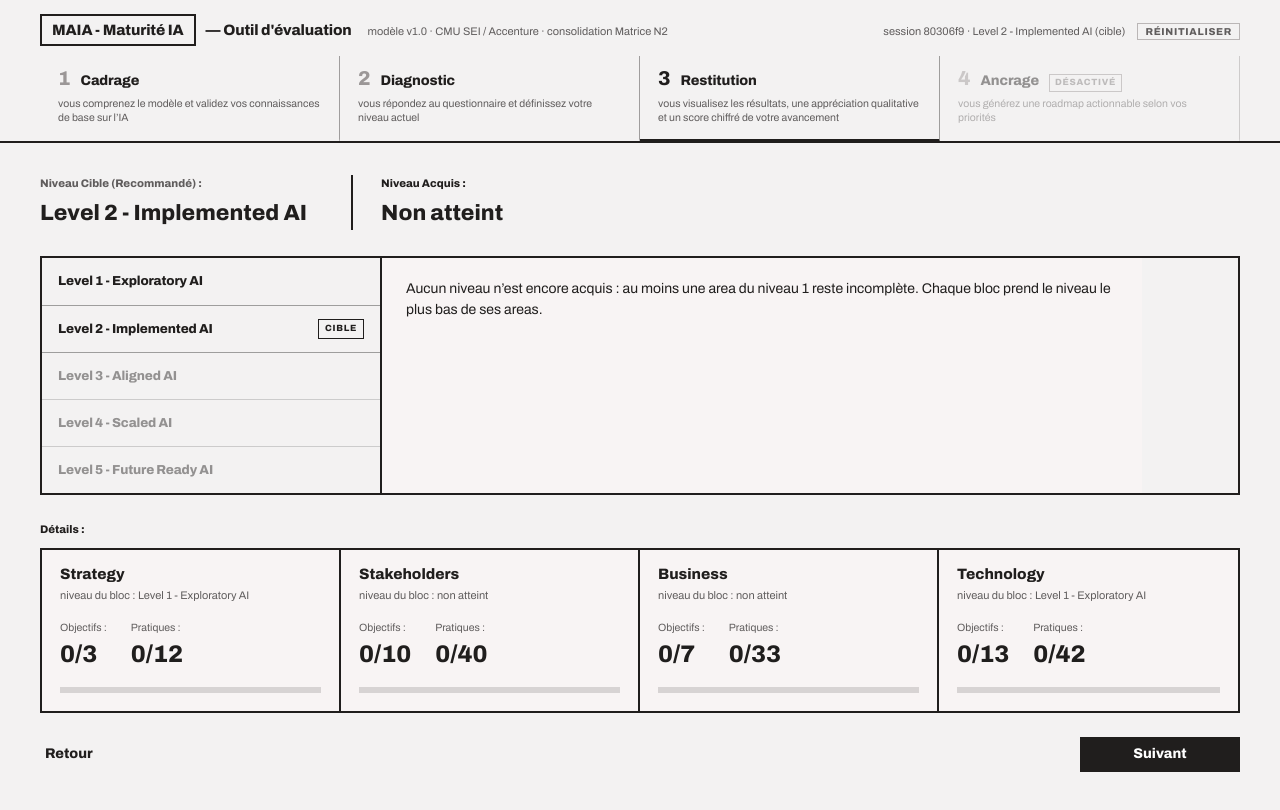
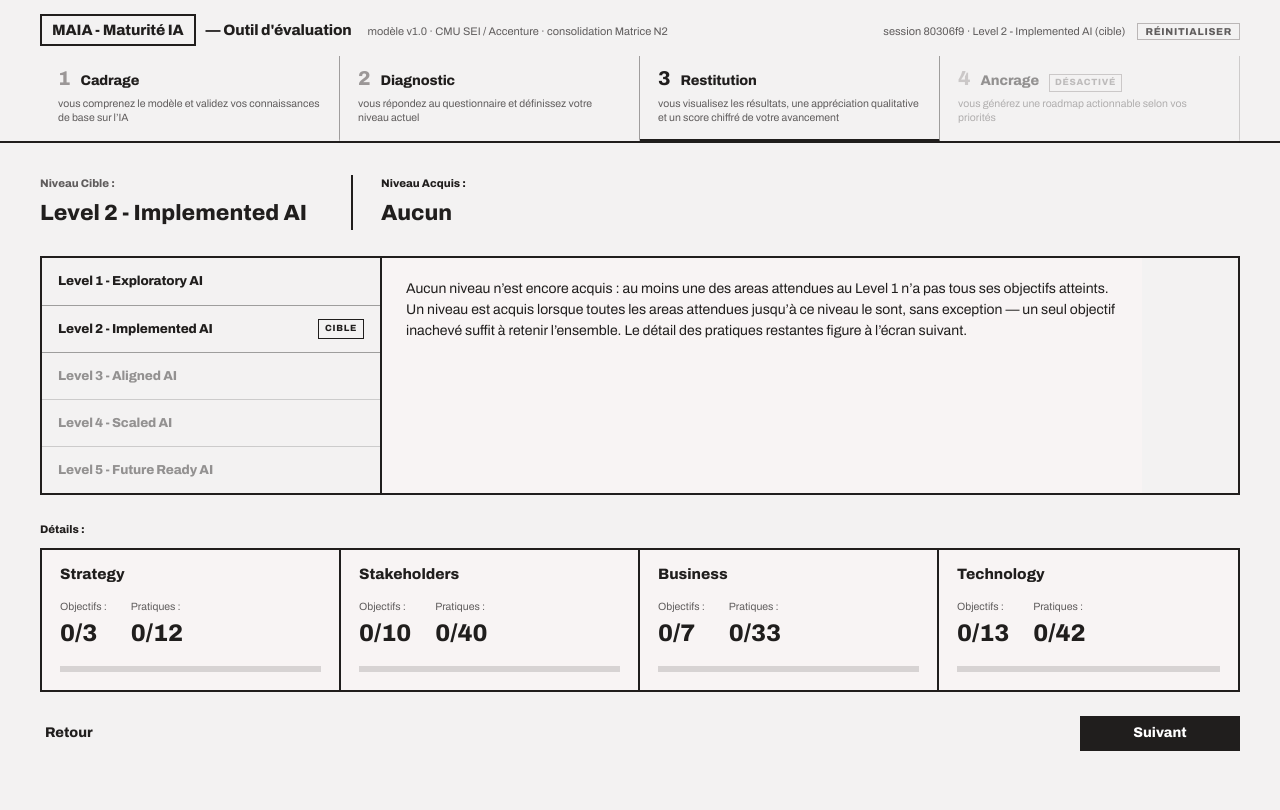
Before and after one commit to saveriomartini/tb-maturite-ia, a Vue app: page / in a window 1280 px wide. Both pictures are taken after a click on the button 790 px from the left and 99 px from the top of the page. Shown: the top 810 px of the page. Built offline with nearby package versions, Linux system fonts and the light colour scheme.

Commit message:
feat: update maturity tool and UI elements for clarity and consistency

```diff
--- a/src/components/LevelSummary.vue
+++ b/src/components/LevelSummary.vue
@@ -1,6 +1,6 @@
 <template>
   <div class="summary">
-    <p class="summary__item"><span class="summary__key">Niveau Cible (Recommandé) : </span>{{ targetLabel }}</p>
+    <p class="summary__item"><span class="summary__key">Niveau Cible : </span>{{ targetLabel }}</p>
     <p class="summary__item"><span class="summary__key">Niveau Acquis : </span>{{ acquiredLabel }}</p>
   </div>
 </template>
--- a/src/components/screens/ScreenResti1.vue
+++ b/src/components/screens/ScreenResti1.vue
@@ -2,7 +2,7 @@
   <AppScreen>
     <div class="headline">
       <div>
-        <p class="headline__label">Niveau Cible (Recommandé) :</p>
+        <p class="headline__label">Niveau Cible :</p>
         <p class="headline__value heading">{{ vm.targetLabel }}</p>
       </div>
       <div class="headline__acquired">
@@ -32,7 +32,6 @@
     <div class="blocks">
       <section v-for="block in vm.blocks" :key="block.id" class="block">
         <h2 class="block__name heading">{{ block.name }}</h2>
-        <p class="block__level">{{ block.levelLabel }}</p>
         <div class="block__stats">
           <div>
             <p class="stat__label">Objectifs :</p>
@@ -182,12 +181,6 @@ const emit = defineEmits(['back', 'next'])
   letter-spacing: normal;
 }
 
-.block__level {
-  margin: 4px 0 0;
-  font-size: 11px;
-  color: var(--color-neutral-700);
-}
-
 .block__stats {
   display: flex;
   gap: 24px;
--- a/src/composables/useMaturityTool.js
+++ b/src/composables/useMaturityTool.js
@@ -12,7 +12,7 @@ import { AREAS, BLOCKS, DIMENSION_COUNT, LEVELS, levelDescription, levelLabel, s
 import { NEXT_OF, PHASE_ENTRY, PHASE_OF, SCREENS, previousScreen } from '../domain/navigation.js'
 import { buildRecommendation } from '../domain/recommendation.js'
 import {
-  acquiredLevel, areaStats, blockLevel, blockTotals, gapGroups, missingPracticeCount, practiceKey
+  acquiredLevel, areaStats, blockTotals, gapGroups, missingPracticeCount, practiceKey
 } from '../domain/scoring.js'
 import { clearSession, loadSession, newSessionId, persistSession } from './useSessionStorage.js'
 
@@ -24,8 +24,10 @@ const RESET_CONFIRMATION =
   'Réinitialiser la session ? Les attributs de contexte, le niveau cible et les pratiques validées seront effacés.'
 
 const NO_LEVEL_DESCRIPTION =
-  'Aucun niveau n’est encore acquis : au moins une area du niveau 1 reste incomplète. ' +
-  'Chaque bloc prend le niveau le plus bas de ses areas.'
+  'Aucun niveau n’est encore acquis : au moins une des areas attendues au Level 1 ' +
+  'n’a pas tous ses objectifs atteints. Un niveau est acquis lorsque toutes les areas ' +
+  'attendues jusqu’à ce niveau le sont, sans exception — un seul objectif inachevé ' +
+  'suffit à retenir l’ensemble. Le détail des pratiques restantes figure à l’écran suivant.'
 
 function defaultState() {
   return {
@@ -73,7 +75,10 @@ export function useMaturityTool() {
   })
 
   const targetLabel = computed(() => levelLabel(state.target))
-  const acquiredLabel = computed(() => (acquired.value ? levelLabel(acquired.value) : 'Non atteint'))
+  // « Aucun » plutôt que « Non atteint » : le libellé qualifie le niveau acquis,
+  // et voisine le niveau cible — « non atteint » se lisait comme un constat sur
+  // la cible, pas sur l'acquis.
+  const acquiredLabel = computed(() => (acquired.value ? levelLabel(acquired.value) : 'Aucun'))
 
   const answeredCount = computed(() => Object.keys(state.form).filter(id => state.form[id] != null).length)
   const hasProgress = computed(() =>
@@ -371,13 +376,13 @@ export function useMaturityTool() {
       reached: level.n <= acquired.value,
       beyondTarget: level.n > state.target
     })),
+    // Le bloc ne porte pas de niveau : il regroupe des areas pour la lecture,
+    // l'escalier se joue sur le périmètre entier.
     blocks: BLOCKS.map(block => {
-      const level = blockLevel(scoped.value, state.checked, block.id, state.target)
       const totals = blockTotals(scoped.value, state.checked, block.id)
       return {
         id: block.id,
         name: block.name,
-        levelLabel: `niveau du bloc : ${level ? levelLabel(level) : 'non atteint'}`,
         goals: `${totals.goalsDone}/${totals.goalsTotal}`,
         practices: `${totals.practicesDone}/${totals.practicesTotal}`,
         percent: totals.practicesTotal ? Math.round(totals.practicesDone / totals.practicesTotal * 100) : 0
--- a/src/domain/scoring.js
+++ b/src/domain/scoring.js
@@ -1,10 +1,9 @@
 // Règles de calcul de la maturité. Fonctions pures : elles reçoivent les
 // pratiques validées (`checked`) et rendent un résultat, sans lire ni écrire
 // d'état applicatif. C'est ici que vit la règle d'agrégation défendue dans le
-// rapport — le niveau d'un bloc est le plus haut niveau dont *toutes* les areas
-// sont acquises, et le niveau global est le minimum des blocs.
-
-import { BLOCKS } from './model.js'
+// rapport — un niveau est acquis lorsque *toutes* les areas attendues jusqu'à
+// ce niveau le sont. Le bloc n'intervient pas dans la mesure : ce n'est qu'un
+// regroupement de restitution, emprunté au vocabulaire d'Elia.
 
 // Identifiant d'une pratique dans la table des cases cochées.
 // Une seule définition : la clé est écrite à la validation et relue au calcul.
@@ -37,25 +36,22 @@ export function areaStats(area, checked) {
   }
 }
 
-// Niveau atteint par un bloc : on monte niveau par niveau et on s'arrête au
-// premier palier incomplet — pas de compensation entre niveaux.
-export function blockLevel(scoped, checked, blockId, target) {
+// Niveau acquis : on monte palier par palier sur les areas en périmètre et on
+// s'arrête au premier niveau dont une area attendue n'est pas acquise — pas de
+// compensation entre niveaux, un seul objectif inachevé retient l'ensemble.
+// Un palier sans aucune area attendue n'est pas créditable : sans cette garde,
+// `[].every()` vaut true et le niveau serait acquis sans qu'une seule pratique
+// soit validée. Il n'interrompt pas la montée pour autant, faute de quoi un
+// périmètre dont les areas commencent plus haut resterait bloqué à 0.
+export function acquiredLevel(scoped, checked, target) {
   let reached = 0
   for (let level = 1; level <= target; level++) {
-    const areas = scoped.filter(area => area.blockId === blockId && area.level <= level)
+    const areas = scoped.filter(area => area.level <= level)
+    if (!areas.length) continue
     if (!areas.every(area => areaStats(area, checked).acquired)) break
     reached = level
   }
   return reached
-}
-
-// Niveau acquis par l'organisation : le minimum des blocs qui ont au moins une
-// area en périmètre.
-export function acquiredLevel(scoped, checked, target) {
-  const levels = BLOCKS
-    .filter(block => scoped.some(area => area.blockId === block.id))
-    .map(block => blockLevel(scoped, checked, block.id, target))
-  return levels.length ? Math.min(...levels) : 0
 }
 
 export function blockTotals(scoped, checked, blockId) {
```
Also changed, not shown: .claude/settings.json.
